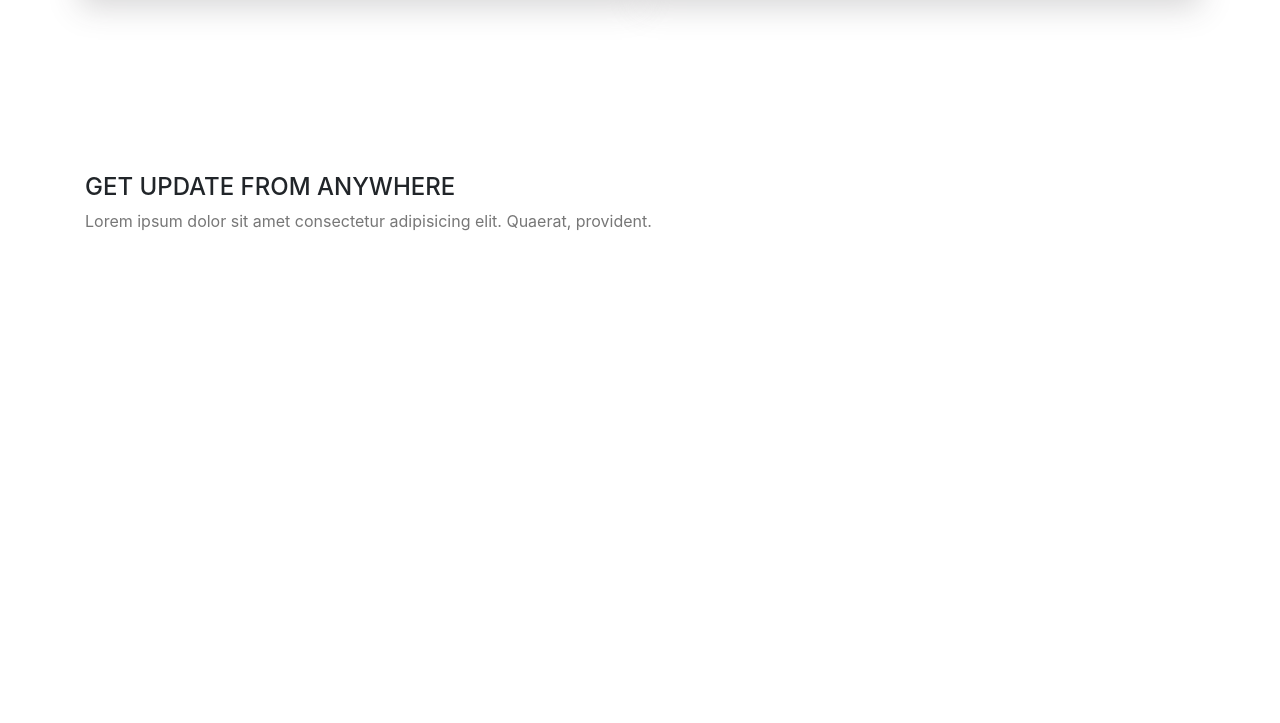
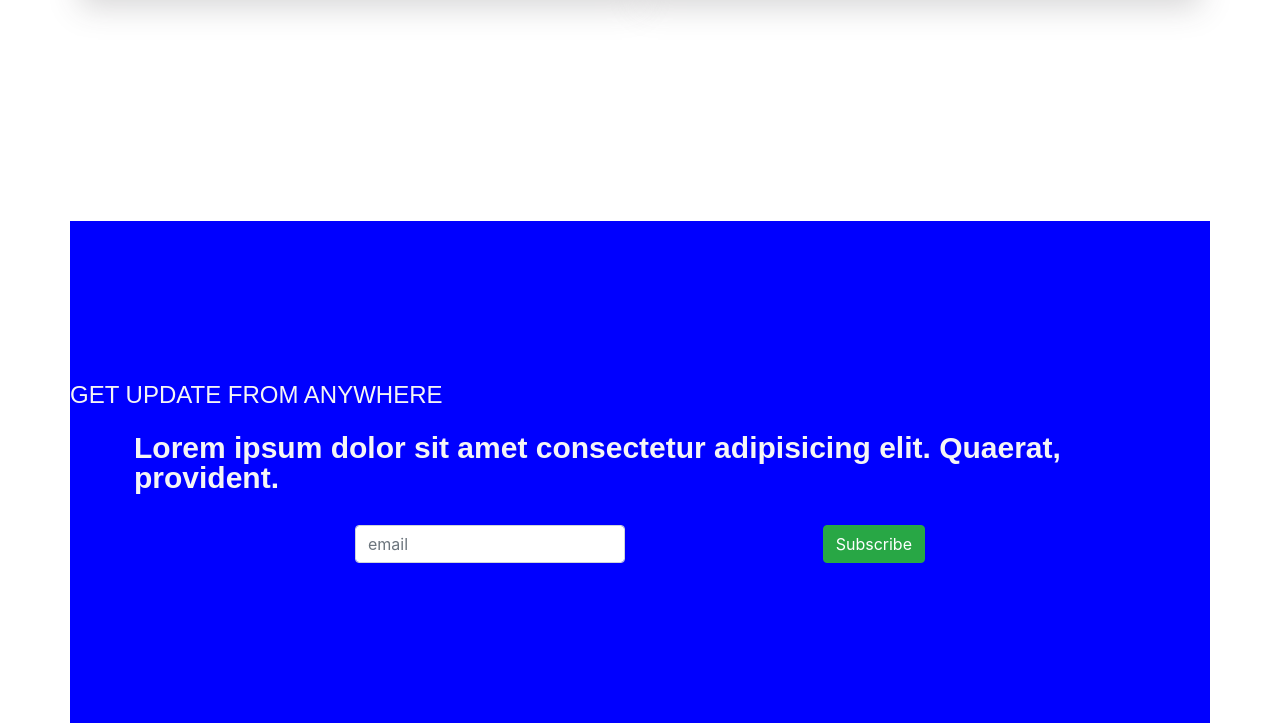
Before and after one commit to osidekyle/Portfolio-Website, a plain HTML site: page index.html in a window 1280 px wide. Shown: the part 3946-4669 px from the top of the page. Before the commit the page ends 4195 px from the top, so only its background shows below. Drawn offline with nearby package versions, Linux system fonts and the light colour scheme; files whose address does not match are found by name.

Commit message:
more to subsribe us, also styling

```diff
--- a/index.html
+++ b/index.html
@@ -426,7 +426,7 @@
     <!--=============================================End About Client Section===============================-->
     <!--==============================================Start Subscribe Section=======================================-->
     <section class="subscribe-us-area">
-      <div class="container subscribee">
+      <div class="container subscribe">
         <div class="row">
           <div class="col-lg-12 tex-center subscribe-title">
             <h4 class="text-uppercase">
@@ -434,6 +434,20 @@
             </h4>
             <p class="para">Lorem ipsum dolor sit amet consectetur adipisicing elit. Quaerat, provident.</p>
           </div>
+        </div>
+        <div class="d-sm-flex justify-content-center">
+          <form class='w-50'>
+            <div class="row d-flex flex-row flex-wrap">
+              <div class="col input-textbox">
+                  <input type="text" class="form-control" placeholder='email'>
+              </div>
+              <div class="col">
+                <div class="btn-submit">
+                  <button type="submit" class="btn btn-success float-right">Subscribe</button>
+                </div>
+              </div>
+            </div>
+          </form>
         </div>
       </div>
     </section>
--- a/style.css
+++ b/style.css
@@ -246,3 +246,24 @@
 }
 
 /* End Client Area */
+/*Start Subscribe Area*/
+.subscribe{
+    background-color: blue;
+    padding:10rem 0;
+    margin: 3rem auto;
+
+
+}
+.subscribe-title{
+    font: normal 700 30px/30px var(--font);
+    color: whitesmoke;
+}
+.subscribe-title p{
+    color:whitesmoke;
+    padding: 1rem 4rem;
+}
+
+
+
+
+/*End Subscribe Area*/
```
